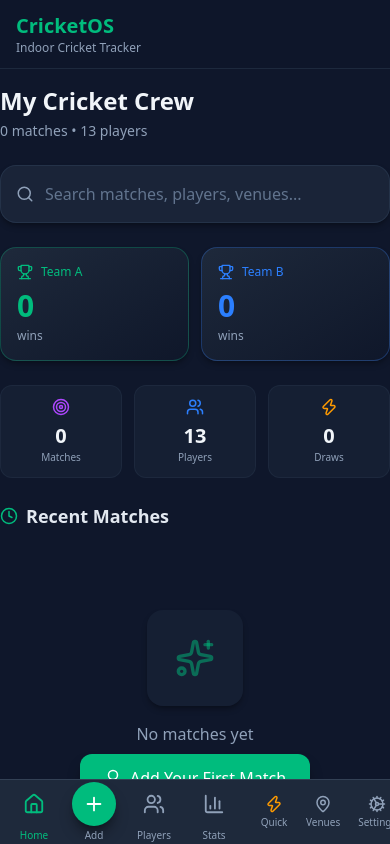
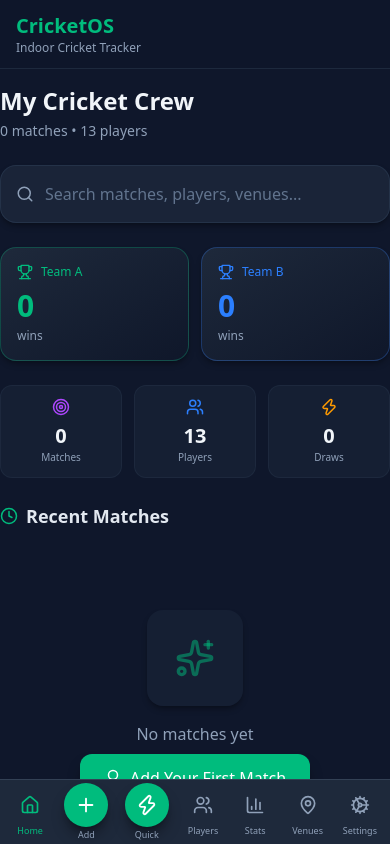
Before and after one commit to founder-kindigi/CricketOS, a React (Vite) app: page / in a window 390 px wide. Built offline with nearby package versions, Linux system fonts and the light colour scheme.

Commit message:
Redesign navbar: all 7 items evenly distributed for mobile visibility

```diff
--- a/src/components/Navbar.tsx
+++ b/src/components/Navbar.tsx
@@ -4,12 +4,9 @@ import { Home, Plus, Users, BarChart3, MapPin, Cog, Zap } from 'lucide-react';
 const navItems = [
   { to: '/', icon: Home, label: 'Home' },
   { to: '/add', icon: Plus, label: 'Add', highlight: true },
+  { to: '/quick', icon: Zap, label: 'Quick', highlight: true },
   { to: '/players', icon: Users, label: 'Players' },
   { to: '/stats', icon: BarChart3, label: 'Stats' },
-];
-
-const secondaryNavItems = [
-  { to: '/quick', icon: Zap, label: 'Quick', highlight: true },
   { to: '/venues', icon: MapPin, label: 'Venues' },
   { to: '/settings', icon: Cog, label: 'Settings' },
 ];
@@ -17,52 +14,29 @@ const secondaryNavItems = [
 export function Navbar() {
   return (
     <nav className="fixed bottom-0 left-0 right-0 z-50 bg-slate-900/95 dark:bg-slate-900/95 light:bg-white/95 backdrop-blur-lg border-t border-slate-800 dark:border-slate-800 light:border-slate-200 safe-area-pb">
-      <div className="flex items-center h-16 px-1">
-        <div className="flex-1 flex justify-around">
+      <div className="flex items-center justify-around h-16 px-1">
         {navItems.map(({ to, icon: Icon, label, highlight }) => (
           <NavLink
             key={to}
             to={to}
             className={({ isActive }) =>
-                `flex flex-col items-center justify-center gap-0.5 px-2 py-1 rounded-xl transition-all touch-target ${
+              `flex flex-col items-center justify-center gap-0.5 px-1 py-1 rounded-lg transition-all touch-target ${
                 isActive
                   ? 'text-emerald-500 dark:text-emerald-400 light:text-emerald-600'
                   : 'text-slate-400 dark:text-slate-400 light:text-slate-500 active:bg-slate-800/50 dark:active:bg-slate-800/50 light:active:bg-slate-100/50'
               }`
             }
           >
-              <div className={`flex items-center justify-center w-11 h-11 rounded-full transition-all ${
+            <div className={`flex items-center justify-center rounded-full transition-all ${
               highlight
-                  ? 'bg-emerald-500 dark:bg-emerald-500 light:bg-emerald-500 text-white shadow-lg shadow-emerald-500/30'
-                  : ''
+                ? 'bg-emerald-500 dark:bg-emerald-500 light:bg-emerald-500 text-white shadow-lg shadow-emerald-500/30 w-11 h-11'
+                : 'w-9 h-9'
             }`}>
-                <Icon size={22} />
+              <Icon size={highlight ? 22 : 20} />
             </div>
-              <span className="text-[10px] font-medium">{label}</span>
+            <span className="text-[9px] font-medium leading-tight">{label}</span>
           </NavLink>
         ))}
-        </div>
-
-        <div className="w-px h-8 bg-slate-700 dark:bg-slate-700 light:bg-slate-200 mx-1"></div>
-
-        <div className="flex items-center gap-0.5">
-          {secondaryNavItems.map(({ to, icon: Icon, label, highlight }) => (
-            <NavLink
-              key={to}
-              to={to}
-              className={({ isActive }) =>
-                `flex flex-col items-center justify-center gap-0.5 px-2 py-1 rounded-lg transition-all touch-target ${
-                  isActive
-                    ? 'text-emerald-500 dark:text-emerald-400 light:text-emerald-600 bg-emerald-500/10 dark:bg-emerald-500/10 light:bg-emerald-50'
-                    : 'text-slate-400 dark:text-slate-400 light:text-slate-500 active:bg-slate-800/50 dark:active:bg-slate-800/50 light:active:bg-slate-100/50'
-                }`
-              }
-            >
-              <Icon size={18} className={highlight ? 'text-amber-500 dark:text-amber-400 light:text-amber-500' : ''} />
-              <span className="text-[10px] font-medium">{label}</span>
-            </NavLink>
-          ))}
-        </div>
       </div>
     </nav>
   );
```
Lines whose indentation alone changed are shown as unchanged.
